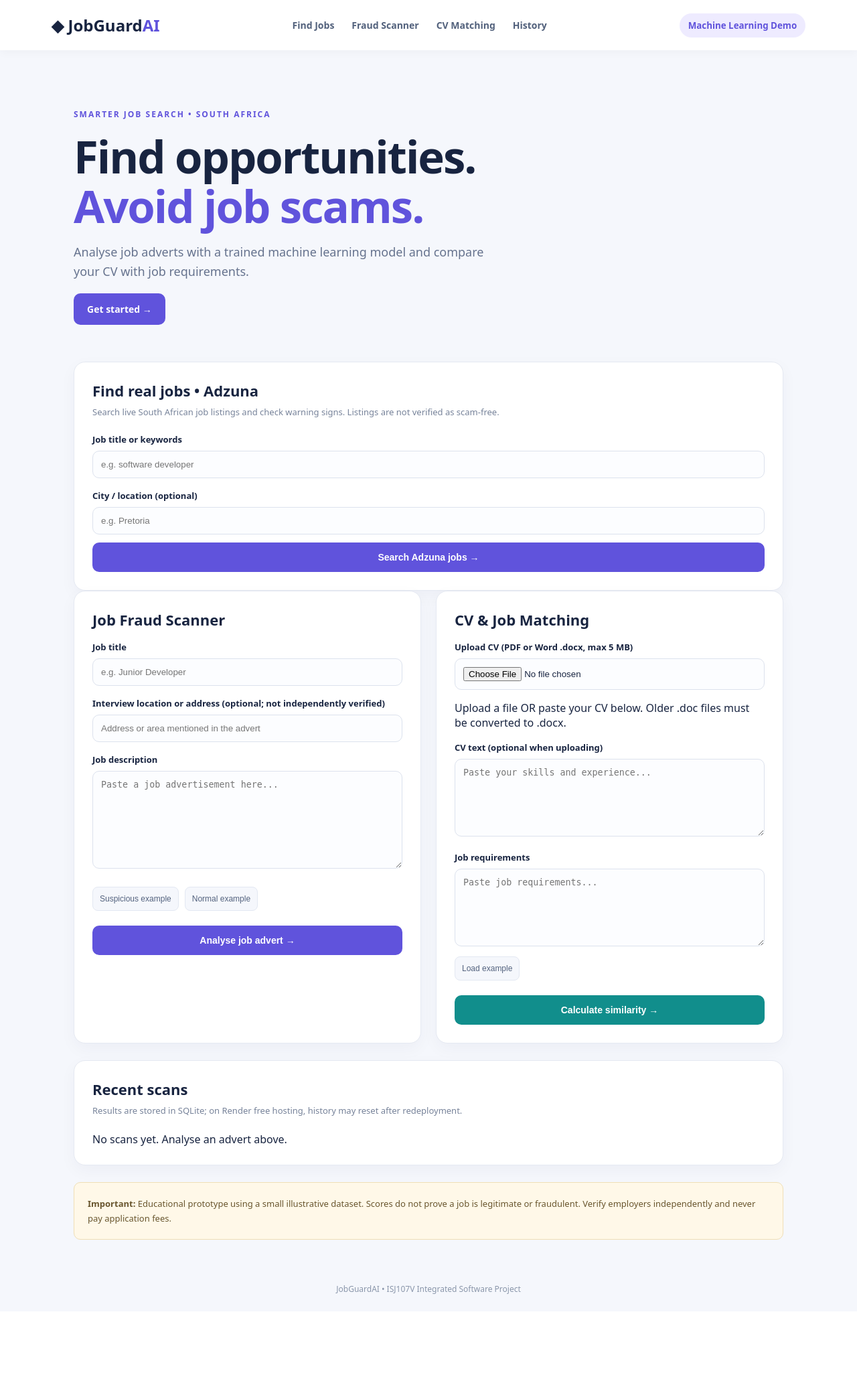
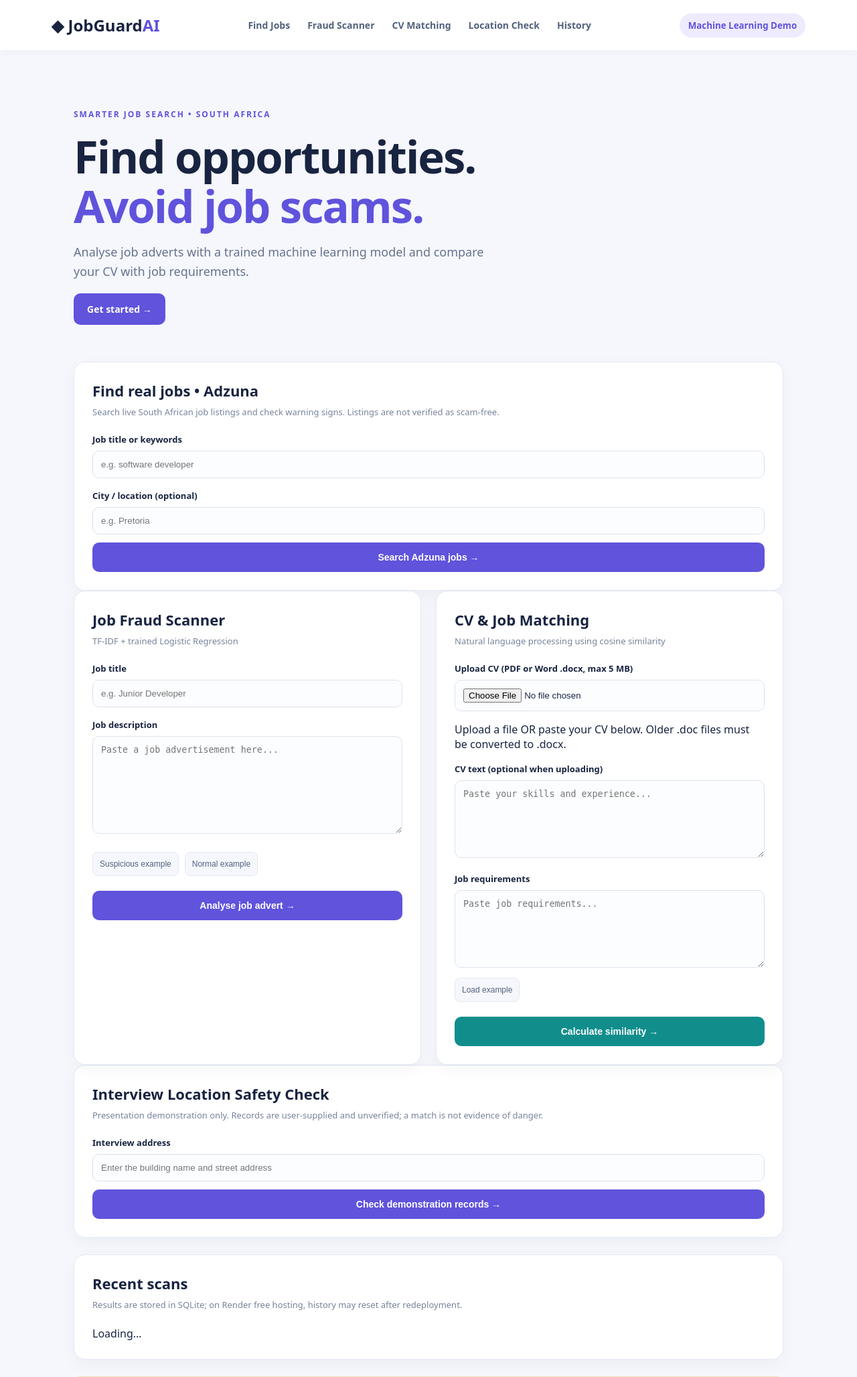
Before and after one commit to MahlanguPZ/JobGuardAI, a Flask app: page / in a window 1280 px wide. Shown: the top 2056 px of the page at 67% size. Before the commit the page ends 1932 px from the top, so only its background shows below. Run offline with Flask 3, Linux system fonts and the light colour scheme; data that the repository does not hold is empty.

Commit message:
Add interview location safety checker

```diff
--- a/app.py
+++ b/app.py
@@ -1,4 +1,4 @@
-import os,sqlite3,io,json
+import os,sqlite3,io,json,re,unicodedata
 from urllib.request import urlopen, Request
 from urllib.parse import urlencode
 from urllib.error import HTTPError, URLError
@@ -14,6 +14,57 @@ DB=Path(os.environ.get('JOBGUARD_DB',str(Path(__file__).parent/'jobguard.db')))
 def db():
  c=sqlite3.connect(DB);c.row_factory=sqlite3.Row;return c
 with db() as c:c.execute('CREATE TABLE IF NOT EXISTS scans(id INTEGER PRIMARY KEY, created_at TEXT, title TEXT, label TEXT, risk_percent REAL)')
+# Presentation-only address examples. These are NOT verified incident reports.
+DEMO_LOCATIONS = [
+ ('ILPA House, CNR Commissioner & Von Weiligh Str', 'Johannesburg', 'Gauteng'),
+ ('Manchester House, CNR Von Weilligh & Pritchard Str', 'Johannesburg', 'Gauteng'),
+ ('The great experience, Curthberths of Chambers Building', 'Unspecified', 'Unspecified'),
+]
+def normalize_address(value):
+ value=unicodedata.normalize('NFKD',value).encode('ascii','ignore').decode().lower()
+ value=re.sub(r'\\b(cnr|corner)\\b',' ',value)
+ value=re.sub(r'\\b(str|street)\\b',' ',value)
+ value=value.replace('weilligh','weiligh')
+ value=re.sub(r'[^a-z0-9]+',' ',value)
+ return ' '.join(value.split())
+with db() as c:
+ c.execute("""CREATE TABLE IF NOT EXISTS location_cautions(
+ id INTEGER PRIMARY KEY AUTOINCREMENT,
+ address TEXT NOT NULL UNIQUE,
+ normalized_address TEXT NOT NULL,
+ city TEXT,
+ province TEXT,
+ verification_status TEXT NOT NULL DEFAULT 'demo_unverified',
+ source_reference TEXT NOT NULL DEFAULT 'User-supplied presentation example',
+ created_at TEXT NOT NULL
+ )""")
+ for address,city,province in DEMO_LOCATIONS:
+  c.execute("""INSERT OR IGNORE INTO location_cautions
+   (address,normalized_address,city,province,verification_status,source_reference,created_at)
+   VALUES (?,?,?,?,?,?,?)""",
+   (address,normalize_address(address),city,province,'demo_unverified',
+    'User-supplied presentation example',datetime.now(timezone.utc).isoformat()))
+
+@app.post('/api/location-check')
+def location_check():
+ payload=request.get_json(silent=True) or {}
+ address=payload.get('address','')
+ if not isinstance(address,str) or not 5<=len(address.strip())<=300:
+  return jsonify(error='Enter an interview address (5–300 characters).'),400
+ normalized=normalize_address(address)
+ with db() as c:
+  rows=c.execute('SELECT address,normalized_address,verification_status FROM location_cautions').fetchall()
+ matches=[dict(r) for r in rows if r['normalized_address']==normalized]
+ return jsonify(
+  matched=bool(matches),
+  status='DEMO RECORD MATCH — NOT VERIFIED' if matches else 'NO DEMO RECORD FOUND',
+  note=('The entered address matches a user-supplied demonstration record. '
+        'This is not evidence that the address, building or its occupants are unsafe.'
+        if matches else
+        'No match in the small demonstration database. This does not verify that a location is safe.'),
+  advice='Confirm the employer independently, verify the venue and share interview details with someone you trust.',
+  demo_only=True)
+
 @app.get('/')
 def home():return render_template('index.html')
 @app.get('/api/health')
@@ -23,13 +74,6 @@ def analyze():
  d=request.get_json(silent=True) or {};title=str(d.get('title','')).strip();desc=str(d.get('description','')).strip()
  if not 1<=len(title)<=120 or not 30<=len(desc)<=8000:return jsonify(error='Title: 1-120 characters. Description: 30-8000 characters.'),400
  result=predict(title+' '+desc)
- location=str(d.get('location','')).strip()[:250]
- # Optional user-provided caution locations. Treat as unverified, never publish as fact.
- entries=[x.strip().casefold() for x in os.environ.get('CAUTION_LOCATIONS','').split(';') if len(x.strip())>=8]
- if location and any(entry in location.casefold() for entry in entries):
-  result['location_notice']='This location matches a privately supplied caution entry. This is NOT proof of wrongdoing. Independently verify the address and arrange safe meetings.'
- else:
-  result['location_notice']='Location has not been independently verified. Confirm the employer and interview address before travelling.'
  with db() as c:c.execute('INSERT INTO scans(created_at,title,label,risk_percent) VALUES (?,?,?,?)',(datetime.now(timezone.utc).isoformat(),title,result['label'],result['risk_percent']))
  return jsonify(result)
 @app.post('/api/match')
@@ -69,6 +113,8 @@ def jobs():
 
 @app.post('/api/match-file')
 def match_file():
+ from pypdf import PdfReader
+ from docx import Document
  uploaded=request.files.get('cv')
  job=request.form.get('job','').strip()
  if not uploaded or not uploaded.filename:return jsonify(error='Please select a PDF or DOCX CV.'),400
@@ -79,8 +125,6 @@ def match_file():
  data=uploaded.read()
  if not data or len(data)>5*1024*1024:return jsonify(error='CV must be between 1 byte and 5 MB.'),400
  try:
-  from pypdf import PdfReader
-  from docx import Document
   if ext=='.pdf':
    reader=PdfReader(io.BytesIO(data))
    if len(reader.pages)>30:return jsonify(error='CV exceeds 30 pages.'),400
--- a/static/app.js
+++ b/static/app.js
@@ -4,7 +4,7 @@ async function send(url,body){const r=await fetch(url,{method:'POST',headers:{'C
 $('suspicious').onclick=()=>{$('title').value='Remote typing assistant';$('description').value='Earn R5000 daily with no experience. Pay R300 registration fee immediately to secure your job. WhatsApp only.'};
 $('normal').onclick=()=>{$('title').value='Junior Data Analyst';$('description').value='Company seeks junior data analyst with SQL, Excel and reporting experience. Apply through the official careers portal and attend an HR interview.'};
 $('matchExample').onclick=()=>{$('cv').value='Junior software developer with Python, PostgreSQL, SQL, REST API development and data analysis experience.';$('job').value='Hiring backend developer with Python, PostgreSQL, SQL and API development skills.'};
-$('scanForm').onsubmit=async e=>{e.preventDefault();$('scanResult').textContent='Analysing...';try{let r=await send('/api/analyze',{title:$('title').value,description:$('description').value,location:$('location').value});$('scanResult').innerHTML=`<h3>${safe(r.label)}</h3><p><b>Experimental ML score (not fraud probability):</b> ${r.model_risk_percent}%<br><b>Safety-rule points:</b> ${r.rule_points}</p><p><b>Warning phrases:</b> ${r.warnings.length?r.warnings.map(safe).join(', '):'None detected'}</p><p><b>Location:</b> ${safe(r.location_notice||'Not verified')}</p><small>${safe(r.disclaimer)}</small>`;loadHistory()}catch(e){$('scanResult').textContent=e.message}};
+$('scanForm').onsubmit=async e=>{e.preventDefault();$('scanResult').textContent='Analysing...';try{let r=await send('/api/analyze',{title:$('title').value,description:$('description').value});$('scanResult').innerHTML=`<h3>${safe(r.label)}</h3><p><b>Model risk score:</b> ${r.risk_percent}%</p><p><b>Warning phrases:</b> ${r.warnings.length?r.warnings.map(safe).join(', '):'None detected'}</p><small>${safe(r.disclaimer)}</small>`;loadHistory()}catch(e){$('scanResult').textContent=e.message}};
 $('matchForm').onsubmit=async e=>{e.preventDefault();$('matchResult').textContent='Calculating...';try{let r;if($('cvFile').files.length){const form=new FormData();form.append('cv',$('cvFile').files[0]);form.append('job',$('job').value);const resp=await fetch('/api/match-file',{method:'POST',body:form});r=await resp.json();if(!resp.ok)throw Error(r.error||'Upload failed');}else{r=await send('/api/match',{cv:$('cv').value,job:$('job').value});}$('matchResult').innerHTML=`<h3>${r.similarity_percent}% text similarity</h3><small>${safe(r.note)}</small>`}catch(e){$('matchResult').textContent=e.message}};
 async function loadHistory(){try{let r=await fetch('/api/history'),rows=await r.json();$('historyList').innerHTML=rows.length?rows.map(x=>`<div class="history-row"><div><b>${safe(x.title)}</b><br><small>${safe(new Date(x.created_at).toLocaleString())}</small></div><span>${safe(x.label)} (${x.risk_percent}%)</span></div>`).join(''):'No scans yet. Analyse an advert above.'}catch(e){$('historyList').textContent='Could not load history.'}}loadHistory();
 
@@ -23,7 +23,7 @@ $('jobSearchForm').onsubmit=async e=>{
    const meta=document.createElement('p');meta.textContent=job.company+' • '+job.location;info.append(meta);
    const desc=document.createElement('p');desc.textContent=job.description.slice(0,450);info.append(desc);
    const scan=document.createElement('button');scan.type='button';scan.className='ghost';scan.textContent='Check fraud risk';
-   scan.onclick=()=>{$('title').value=job.title.slice(0,120);$('description').value=(job.description||'').slice(0,8000);$('location').value=job.location||'';$('scanResult').textContent='Job copied from Adzuna. Click Analyse job advert to check it.';document.getElementById('scanner').scrollIntoView({behavior:'smooth'});};
+   scan.onclick=()=>{$('title').value=job.title.slice(0,120);$('description').value=(job.description||'').slice(0,8000);$('scanResult').textContent='Job copied from Adzuna. Click Analyse job advert to check it.';document.getElementById('scanner').scrollIntoView({behavior:'smooth'});};
    const match=document.createElement('button');match.type='button';match.className='ghost';match.textContent='Match my CV';
    match.onclick=()=>{$('job').value=(job.description||'').slice(0,8000);document.getElementById('matcher').scrollIntoView({behavior:'smooth'});};
    info.append(scan,match);
@@ -32,3 +32,11 @@ $('jobSearchForm').onsubmit=async e=>{
   });
  }catch(err){box.textContent=err.message;}
 };
+
+\n$('locationForm').onsubmit=async e=>{
+ e.preventDefault();$('locationResult').textContent='Checking demonstration records...';
+ try{
+  const r=await send('/api/location-check',{address:$('interviewAddress').value});
+  $('locationResult').innerHTML=`<h3>${safe(r.status)}</h3><p>${safe(r.note)}</p><p><b>Safety tip:</b> ${safe(r.advice)}</p><small>Demonstration only — no independent incident verification.</small>`;
+ }catch(err){$('locationResult').textContent=err.message;}
+};
--- a/templates/index.html
+++ b/templates/index.html
@@ -1,8 +1,9 @@
 <!doctype html><html lang="en"><head><meta charset="utf-8"><meta name="viewport" content="width=device-width,initial-scale=1"><title>JobGuardAI</title><link rel="stylesheet" href="/static/style.css"></head><body>
-<header><strong>◆ JobGuard<span>AI</span></strong><nav><a href="#adzuna">Find Jobs</a><a href="#scanner">Fraud Scanner</a><a href="#matcher">CV Matching</a><a href="#history">History</a></nav><small>Machine Learning Demo</small></header>
+<header><strong>◆ JobGuard<span>AI</span></strong><nav><a href="#adzuna">Find Jobs</a><a href="#scanner">Fraud Scanner</a><a href="#matcher">CV Matching</a><a href="#location-check">Location Check</a><a href="#history">History</a></nav><small>Machine Learning Demo</small></header>
 <main><section class="hero"><p class="eyebrow">SMARTER JOB SEARCH • SOUTH AFRICA</p><h1>Find opportunities.<br><em>Avoid job scams.</em></h1><p>Analyse job adverts with a trained machine learning model and compare your CV with job requirements.</p><a class="btn" href="#scanner">Get started →</a></section>
 <section class="card" id="adzuna"><h2>Find real jobs • Adzuna</h2><p>Search live South African job listings and check warning signs. Listings are not verified as scam-free.</p><form id="jobSearchForm"><label>Job title or keywords</label><input id="jobQuery" required minlength="2" maxlength="100" placeholder="e.g. software developer"><label>City / location (optional)</label><input id="jobLocation" maxlength="100" placeholder="e.g. Pretoria"><button class="btn wide">Search Adzuna jobs →</button></form><div id="jobResults" class="result" aria-live="polite"></div></section>
-<div class="grid"><section class="card" id="scanner"><h2>Job Fraud Scanner</h2><form id="scanForm"><label>Job title</label><input id="title" maxlength="120" required placeholder="e.g. Junior Developer"><label>Interview location or address (optional; not independently verified)</label><input id="location" maxlength="250" placeholder="Address or area mentioned in the advert"><label>Job description</label><textarea id="description" minlength="30" maxlength="8000" rows="8" required placeholder="Paste a job advertisement here..."></textarea><div class="row"><button type="button" class="ghost" id="suspicious">Suspicious example</button><button type="button" class="ghost" id="normal">Normal example</button></div><button class="btn wide">Analyse job advert →</button></form><div id="scanResult" class="result" aria-live="polite"></div></section>
-<section class="card" id="matcher"><h2>CV & Job Matching</h2><form id="matchForm"><label>Upload CV (PDF or Word .docx, max 5 MB)</label><input id="cvFile" type="file" accept=".pdf,.docx,application/pdf,application/vnd.openxmlformats-officedocument.wordprocessingml.document"><p>Upload a file OR paste your CV below. Older .doc files must be converted to .docx.</p><label>CV text (optional when uploading)</label><textarea id="cv" minlength="20" maxlength="8000" rows="6" placeholder="Paste your skills and experience..."></textarea><label>Job requirements</label><textarea id="job" minlength="20" maxlength="8000" rows="6" required placeholder="Paste job requirements..."></textarea><button type="button" class="ghost" id="matchExample">Load example</button><button class="btn teal wide">Calculate similarity →</button></form><div id="matchResult" class="result" aria-live="polite"></div></section></div>
+<div class="grid"><section class="card" id="scanner"><h2>Job Fraud Scanner</h2><p>TF-IDF + trained Logistic Regression</p><form id="scanForm"><label>Job title</label><input id="title" maxlength="120" required placeholder="e.g. Junior Developer"><label>Job description</label><textarea id="description" minlength="30" maxlength="8000" rows="8" required placeholder="Paste a job advertisement here..."></textarea><div class="row"><button type="button" class="ghost" id="suspicious">Suspicious example</button><button type="button" class="ghost" id="normal">Normal example</button></div><button class="btn wide">Analyse job advert →</button></form><div id="scanResult" class="result" aria-live="polite"></div></section>
+<section class="card" id="matcher"><h2>CV & Job Matching</h2><p>Natural language processing using cosine similarity</p><form id="matchForm"><label>Upload CV (PDF or Word .docx, max 5 MB)</label><input id="cvFile" type="file" accept=".pdf,.docx,application/pdf,application/vnd.openxmlformats-officedocument.wordprocessingml.document"><p>Upload a file OR paste your CV below. Older .doc files must be converted to .docx.</p><label>CV text (optional when uploading)</label><textarea id="cv" minlength="20" maxlength="8000" rows="6" placeholder="Paste your skills and experience..."></textarea><label>Job requirements</label><textarea id="job" minlength="20" maxlength="8000" rows="6" required placeholder="Paste job requirements..."></textarea><button type="button" class="ghost" id="matchExample">Load example</button><button class="btn teal wide">Calculate similarity →</button></form><div id="matchResult" class="result" aria-live="polite"></div></section></div>
+<section class="card" id="location-check"><h2>Interview Location Safety Check</h2><p>Presentation demonstration only. Records are user-supplied and unverified; a match is not evidence of danger.</p><form id="locationForm"><label>Interview address</label><input id="interviewAddress" required minlength="5" maxlength="300" placeholder="Enter the building name and street address"><button class="btn wide">Check demonstration records →</button></form><div id="locationResult" class="result" aria-live="polite"></div></section>
 <section class="card history" id="history"><h2>Recent scans</h2><p>Results are stored in SQLite; on Render free hosting, history may reset after redeployment.</p><div id="historyList">Loading…</div></section>
 <aside><b>Important:</b> Educational prototype using a small illustrative dataset. Scores do not prove a job is legitimate or fraudulent. Verify employers independently and never pay application fees.</aside></main><footer>JobGuardAI • ISJ107V Integrated Software Project</footer><script src="/static/app.js"></script></body></html>
```
Also changed, not shown: LOCATION_DEMO_README.md (added, +15 -0 lines), ml_model.py (+13 -35 lines), tests/test_location_demo.py (added, +15 -0 lines), README.md.
